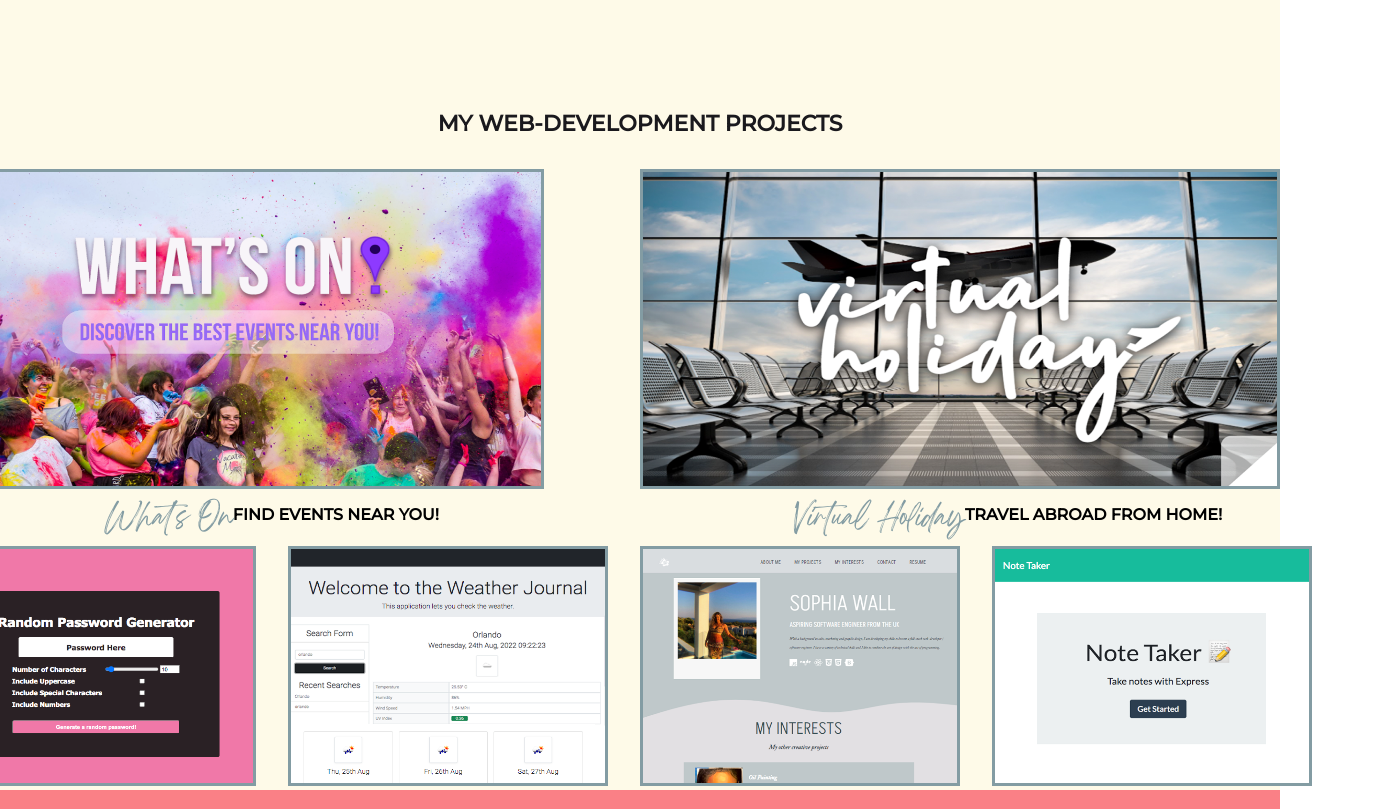
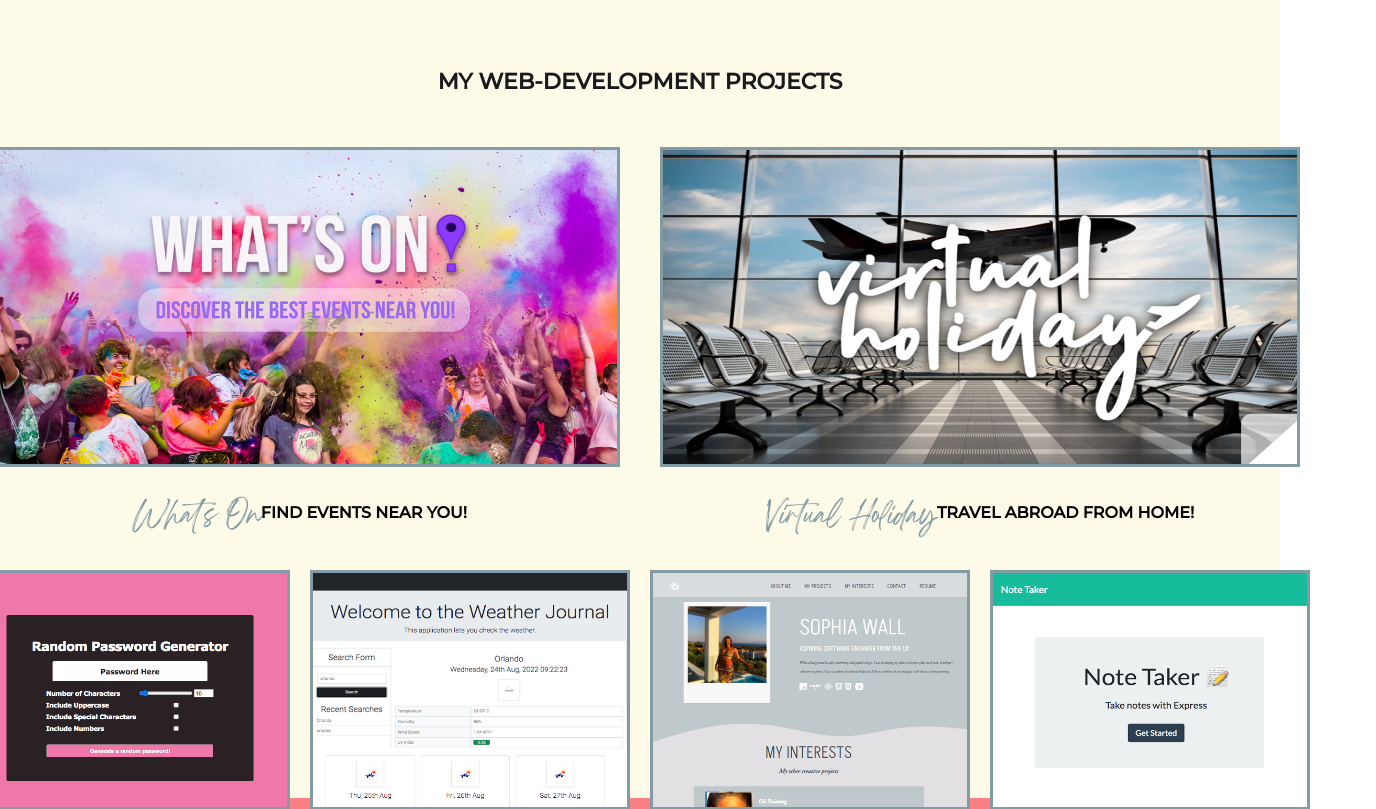
Before and after one commit to sophia4422/my-react-portfolio, a React (Create React App) app: page / in a window 1280 px wide. Shown: the part 768-1577 px from the top of the page, 1376 px wide, since content can reach past the window. Built offline with nearby package versions, Linux system fonts and the light colour scheme.

Commit message:
project spacing

```diff
--- a/src/App.css
+++ b/src/App.css
@@ -80,12 +80,23 @@
   max-height: 100vh;
   justify-content: center;
   background-color: var(--offWhite);
+  padding: 40px;
 }
 
 .big-projects {
   display: flex;
   flex-direction: row;
   align-items: center;
+}
+
+.small-projects {
+  display: flex;
+  flex-direction: row;
+  align-items: center;
+}
+
+.project {
+  margin-bottom: 2vh;
 }
 
 .projects-title {
@@ -101,14 +112,14 @@
   width: 40rem;
   height: 20rem;
   border: solid var(--navyBlue);
-  margin-right: 6rem;
+  margin: 20px;
 }
 
 .project-picture-two {
   width: 20rem;
   height: 15rem;
   border: solid var(--navyBlue);
-  margin-right: 2rem;
+  margin: 10px;
 }
 
 .text-container {
--- a/src/components/Projects.js
+++ b/src/components/Projects.js
@@ -31,7 +31,7 @@ export const Projects = () => {
         </div>
       </div>
 
-      <div className="big-projects">
+      <div className="small-projects">
         <div className="project">
           <div>
             <img
```
